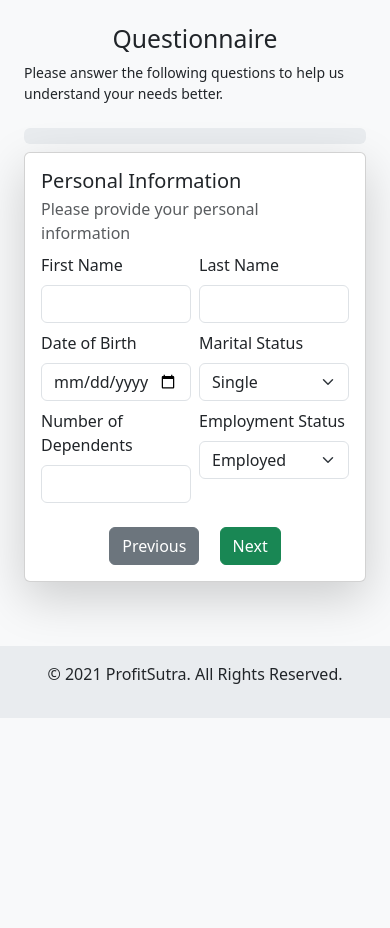
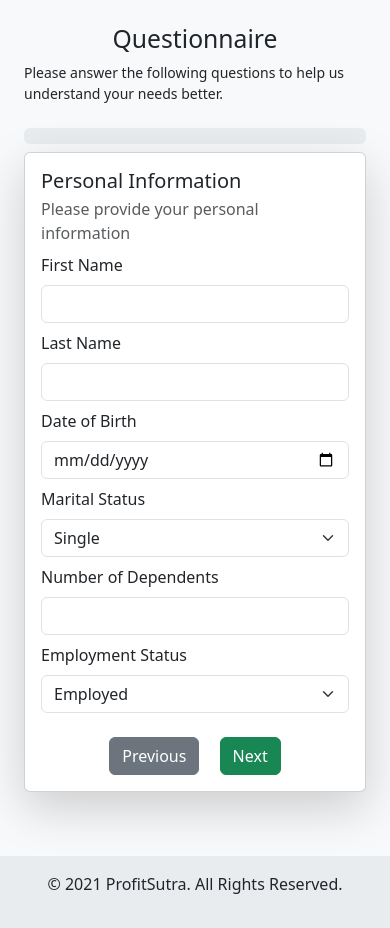
Before and after one commit to sanu0711/ProfitSutra-investment-planning, a Django app: page /questionnaire/ in a window 390 px wide. Shown: the part 66-994 px from the top of the page. Before the commit the page ends 784 px from the top, so only its background shows below. Run offline with Django 5.2, Linux system fonts and the light colour scheme.

Commit message:
Questionnaire CSS for mobile

```diff
--- a/templates/questionnaire.html
+++ b/templates/questionnaire.html
@@ -24,19 +24,19 @@ Questionnaire
                <h5 class="card-title">Personal Information</h5>
                 <p class="card-subtitle mb-2 text-body-secondary">Please provide your personal information</p>
                 <div class="row g-2">
-                    <div class="col-6">
+                    <div class="col-md-6">
                         <label for="fname" class="form-label">First Name</label>
                         <input type="text" name="first_name" class="form-control" id="fname" required>
                     </div>
-                    <div class="col-6">
+                    <div class="col-md-6">
                         <label for="lname" class="form-label">Last Name</label>
                         <input type="text" name="last_name" class="form-control" id="lname" >
                     </div>
-                    <div class="col-6">
+                    <div class="col-md-6">
                         <label for="dob" class="form-label">Date of Birth</label>
                         <input type="date" name="dob" class="form-control" id="dob" required>
                     </div>
-                    <div class="col-6">
+                    <div class="col-md-6">
                         <label for="MaritalStatus" class="form-label">Marital Status</label>
                         <select name="marital_status" class="form-select" id="MaritalStatus" required>
                             <option value="Single">Single</option>
@@ -46,12 +46,12 @@ Questionnaire
                             <option value="Separated">Others</option>
                         </select>
                     </div>
-                    <div class="col-6">
+                    <div class="col-md-6">
                         <label for="Dependents" class="form-label">Number of Dependents</label>
                         <input type="number" name="dependents" class="form-control" id="Dependents" required>
                     </div>
 
-                    <div class="col-6">
+                    <div class="col-md-6">
                         <label for="EmploymentStatus" class="form-label">Employment Status</label>
                         <select name="employment_status" class="form-select" id="EmploymentStatus" required>
                             <option value="Employed">Employed</option>
@@ -87,7 +87,7 @@ Questionnaire
                         <label for="monthly_income" class="form-label">What is your monthly net income (after taxes and deductions)?</label>
                         <input type="number" name="monthly_income" class="form-control" id="monthly_income" required>
                     </div>
-                    <div class="col-6">
+                    <div class="col-md-6">
                         <label for="other_income" class="form-label">Do you have any other sources of income?</label>
                         <select name="other_income" class="form-select" id="other_income" required>
                             <option value="Yes">Yes</option>
@@ -95,7 +95,7 @@ Questionnaire
                         </select>
                     </div>
 
-                    <div class="col-6">
+                    <div class="col-md-6">
                         <label for="other_income_type" class="form-label"> If yes, specify the type of income</label>
                         <select name="other_income_type" class="form-select" id="other_income_type" required>
                             <option value="rental">Rental</option>
@@ -104,11 +104,11 @@ Questionnaire
                             <option value="Others">Others</option>
                         </select>
                     </div>
-                    <div class="col-6">
+                    <div class="col-md-6">
                         <label for="other_income_amount" class="form-label">If yes, specify the amount of income</label>
                         <input type="number" name="other_income_amount" class="form-control" id="other_income_amount" required>
                     </div>
-                    <div class="col-6">
+                    <div class="col-md-6">
                         <label for="other_income_frequency" class="form-label">If yes, specify the frequency of income</label>
                         <select name="other_income_frequency" class="form-select" id="other_income_frequency" required>
                             <option value="monthly">Monthly</option>
@@ -138,43 +138,43 @@ Questionnaire
                <h5 class="card-title">Expenses</h5>
                 <p class="card-subtitle mb-2 text-body-secondary">Please provide your expenses details</p>
                 <div class="row g-2">
-                    <div class="col-6">
+                    <div class="col-md-6">
                         <label for="rent" class="form-label">Rent/Mortgage</label>
                         <input type="number" name="rent" class="form-control" id="rent" required>
                     </div>
-                    <div class="col-6">
+                    <div class="col-md-6">
                         <label for="utilities" class="form-label">Utilities</label>
                         <input type="number" name="utilities" class="form-control" id="utilities" required>
                     </div>
-                    <div class="col-6">
+                    <div class="col-md-6">
                         <label for="insurance" class="form-label">Insurance</label>
                         <input type="number" name="insurance" class="form-control" id="insurance" required>
                     </div>
-                    <div class="col-6">
+                    <div class="col-md-6">
                         <label for="transportation" class="form-label">Transportation</label>
                         <input type="number" name="transportation" class="form-control" id="transportation" required>
                     </div>
-                    <div class="col-6">
+                    <div class="col-md-6">
                         <label for="food" class="form-label">Food</label>
                         <input type="number" name="food" class="form-control" id="food" required>
                     </div>
-                    <div class="col-6">
+                    <div class="col-md-6">
                         <label for="healthcare" class="form-label">Healthcare</label>
                         <input type="number" name="healthcare" class="form-control" id="healthcare" required>
                     </div>
-                    <div class="col-6">
+                    <div class="col-md-6">
                         <label for="education" class="form-label">Education</label>
                         <input type="number" name="education" class="form-control" id="education" required>
                     </div>
-                    <div class="col-6">
+                    <div class="col-md-6">
                         <label for="entertainment" class="form-label">Entertainment</label>
                         <input type="number" name="entertainment" class="form-control" id="entertainment" required>
                     </div>
-                    <div class="col-6">
+                    <div class="col-md-6">
                         <label for="savings" class="form-label">Savings</label>
                         <input type="number" name="savings" class="form-control" id="savings" required>
                     </div>
-                    <div class="col-6">
+                    <div class="col-md-6">
                         <label for="loan" class="form-label">Loan Payment (if any)</label>
                         <input type="number" name="loan" class="form-control" id="loan" required>
                     </div>
@@ -204,15 +204,15 @@ Questionnaire
                 <p class="card-subtitle mb-2 text-body-secondary">Please provide your savings and investment goals</p>
                 <div class="row g-2">
 
-                    <div class="col-6">
+                    <div class="col-md-6">
                         <label for="savings_goal" class="form-label">What is your savings goal?</label>
                         <input type="number" name="savings_goal" class="form-control" id="savings_goal" required>
                     </div>
-                    <div class="col-6">
+                    <div class="col-md-6">
                         <label for="investment_goal" class="form-label">What is your investment goal?</label>
                         <input type="number" name="investment_goal" class="form-control" id="investment_goal" required>
                     </div>
-                    <div class="col-6">
+                    <div class="col-md-6">
                         <label for="investment_horizon" class="form-label">What is your investment horizon?</label>
                         <select name="investment_horizon" class="form-select" id="investment_horizon" required>
                             <option value="short_term">Short Term</option>
@@ -220,7 +220,7 @@ Questionnaire
                             <option value="long_term">Long Term</option>
                         </select>
                     </div>
-                    <div class="col-6">
+                    <div class="col-md-6">
                         <label for="risk_tolerance" class="form-label">What is your risk tolerance?</label>
                         <select name="risk_tolerance" class="form-select" id="risk_tolerance" required>
                             <option value="low">Low</option>
@@ -228,7 +228,7 @@ Questionnaire
                             <option value="high">High</option>
                         </select>
                     </div>
-                    <div class="col-6">
+                    <div class="col-md-6">
                         <label for="investment_knowledge" class="form-label">What is your knowledge of investments?</label>
                         <select name="investment_knowledge" class="form-select" id="investment_knowledge" required>
                             <option value="beginner">Beginner</option>
@@ -236,7 +236,7 @@ Questionnaire
                             <option value="advanced">Advanced</option>
                         </select>
                     </div>
-                    <div class="col-6">
+                    <div class="col-md-6">
                         <label for="investment_experience" class="form-label">What is your experience with investments?</label>
                         <select name="investment_experience" class="form-select" id="investment_experience" required>
                             <option value="none">None</option>
@@ -244,7 +244,7 @@ Questionnaire
                             <option value="extensive">Extensive</option>
                         </select>
                     </div>
-                    <div class="col-6">
+                    <div class="col-md-6">
                         <label for="investment_objective" class="form-label">What is your investment objective?</label>
                         <select name="investment_objective" class="form-select" id="investment_objective" required>
                             <option value="growth">Growth</option>
@@ -253,7 +253,7 @@ Questionnaire
                             <option value="preservation">Preservation</option>
                         </select>
                     </div>
-                    <div class="col-6">
+                    <div class="col-md-6">
                         <label for="investment_strategy" class="form-label">What is your investment strategy?</label>
                         <select name="investment_strategy" class="form-select" id="investment_strategy" required>
                             <option value="passive">Passive</option>
@@ -262,7 +262,7 @@ Questionnaire
                             <option value="growth">Growth</option>
                         </select>
                     </div>
-                    <div class="col-6">
+                    <div class="col-md-6">
                         <label for="investment_style" class="form-label">What is your investment style?</label>
                         <select name="investment_style" class="form-select" id="investment_style" required>
                             <option value="conservative">Conservative</option>
@@ -270,11 +270,11 @@ Questionnaire
                             <option value="aggressive">Aggressive</option>
                         </select>
                     </div>
-                    <div class="col-6">
+                    <div class="col-md-6">
                         <label for="investment_amount" class="form-label">What is the amount you are willing to invest?</label>
                         <input type="number" name="investment_amount" class="form-control" id="investment_amount" required>
                     </div>
-                    <div class="col-6">
+                    <div class="col-md-6">
                         <label for="investment_frequency" class="form-label">What is the frequency of investment?</label>
                         <select name="investment_frequency" class="form-select" id="investment_frequency" required>
                             <option value="monthly">Monthly</option>
@@ -282,22 +282,22 @@ Questionnaire
                             <option value="annually">Annually</option>
                         </select>
                     </div>
-                    <div class="col-6">
+                    <div class="col-md-6">
                         <label for="investment_start_date" class="form-label">When do you plan to start investing?</label>
                         <input type="date" name="investment_start_date" class="form-control" id="investment_start_date" required>
                     </div>
-                    <div class="col-6">
+                    <div class="col-md-6">
                         <label for="investment_end_date" class="form-label">When do you plan to stop investing?</label>
                         <input type="date" name="investment_end_date" class="form-control" id="investment_end_date" required>
                     </div>
-                    <div class="col-6">
+                    <div class="col-md-6">
                         <label for="investment_account" class="form-label">Do you have an investment account?</label>
                         <select name="investment_account" class="form-select" id="investment_account" required>
                             <option value="Yes">Yes</option>
                             <option value="No">No</option>
                         </select>
                     </div>
-                    <div class="col-6">
+                    <div class="col-md-6">
                         <label for="investment_account_type" class="form-label">If yes, specify the type of account</label>
                         <select name="investment_account_type" class="form-select" id="investment_account_type" required>
                             <option value="brokerage">Brokerage</option>
@@ -306,7 +306,7 @@ Questionnaire
                             <option value="others">Others</option>
                         </select>
                     </div>
-                    <div class="col-6">
+                    <div class="col-md-6">
                         <label for="investment_account_balance" class="form-label">If yes, specify the account balance</label>
                         <input type="number" name="investment_account_balance" class="form-control" id="investment_account_balance" required>
                     </div>
```
